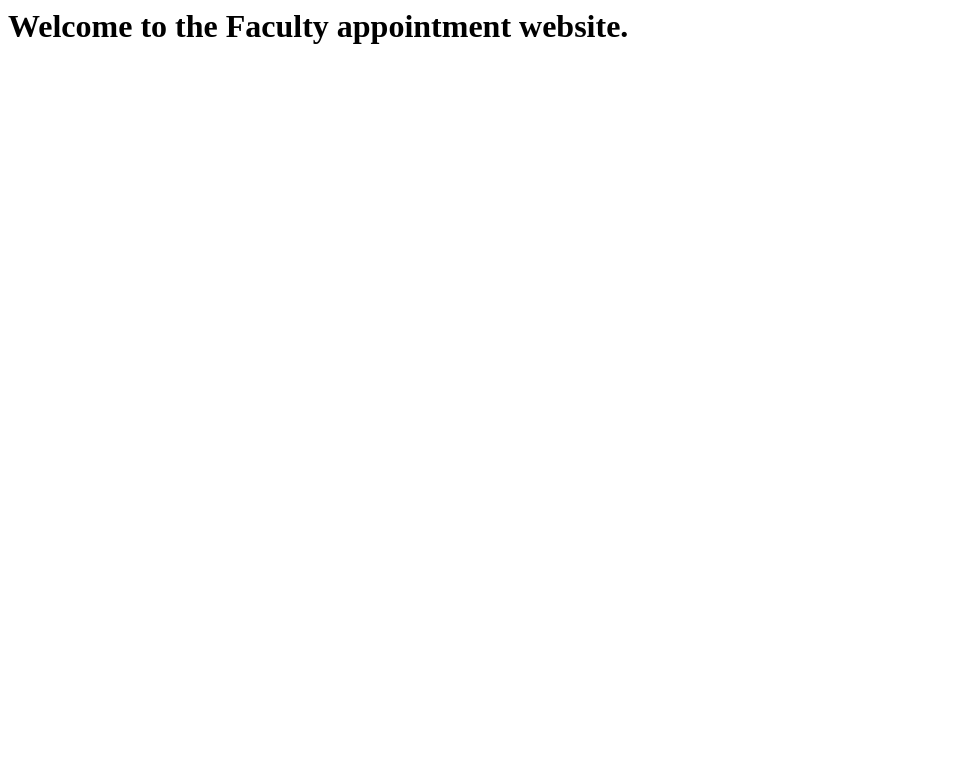
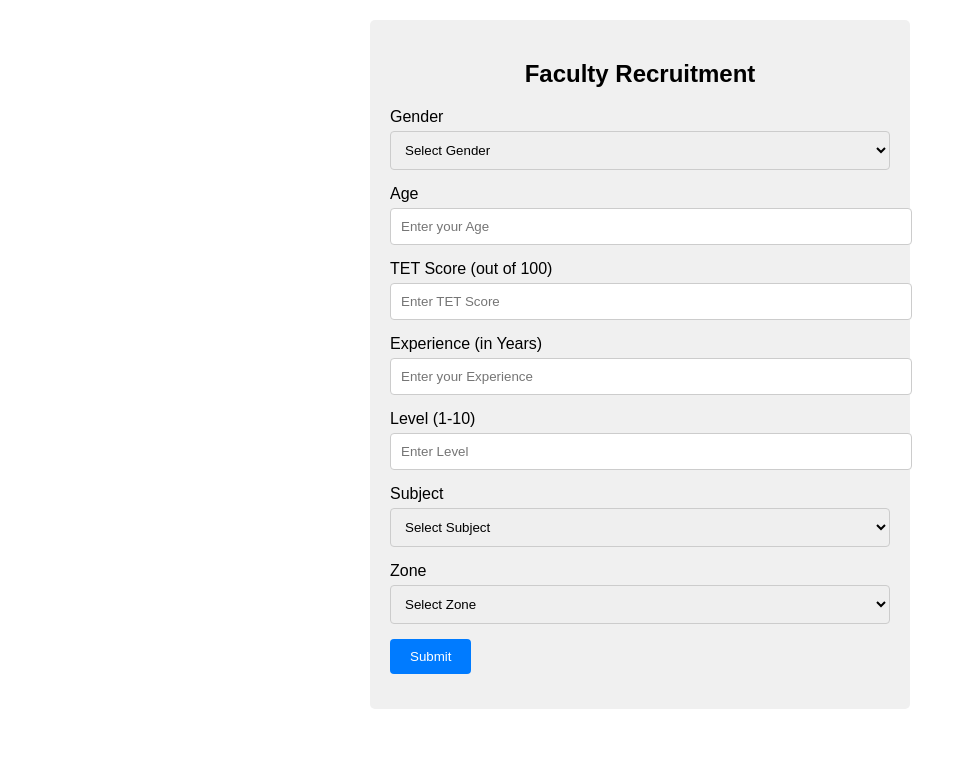
Before and after one commit to sai1027/Faculty_recruitment, a Flask app: page / in a window 1280 px wide. Shown: the top 778 px of the page, without its empty margins (0-965 px from the left). Run offline with Flask 3, Linux system fonts and the light colour scheme.

Commit message:
optimized

```diff
--- a/application.py
+++ b/app.py
@@ -5,17 +5,11 @@ import pandas as pd
 from sklearn.preprocessing import StandardScaler
 from src.pipeline.predict_pipeline import CustomData,PredictPipeline
 
-application=Flask(__name__)
 
-app=application
+app = Flask(__name__)
 
 ## Route for a home page
-
-@app.route('/')
-def index():
-    return render_template('index.html')
-
-@app.route('/predictdata',methods=['GET','POST'])
+@app.route('/',methods=['GET','POST'])
 def predict_datapoint():
     if request.method=='GET':
         return render_template('home.html')
--- a/templates/home.html
+++ b/templates/home.html
@@ -1,96 +1,80 @@
-<html>
+
+<!DOCTYPE html>
+<html lang="en">
+
+<head>
+    <meta charset="UTF-8">
+    <meta name="viewport" content="width=device-width, initial-scale=1.0">
+    <title>Faculty Recruitment Form</title>
+    <link rel="stylesheet" href="style.css">
+</head>
 
 <body>
-    <div class="login">
-        <h2>Faculty recruitment</h2>
-        <link rel="stylesheet" href="">
-        <form action="{{ url_for('predict_datapoint')}}" method="post">
-            <div class="mb-3">
-                <label class="form-label">Gender</label>
-                <select class="form-control" name="gender" placeholder="Enter the Gender" required>
-                    <option class="placeholder" selected disabled value="">Select your Gender</option>
-                    <option value=0>
-                        Male
-                    </option>
-                    <option value=1>
-                        Female
-                    </option>
+    <div class="container">
+        <h2>Faculty Recruitment</h2>
+        <form action="{{ url_for('predict_datapoint') }}" method="post">
+            <div class="form-group">
+                <label for="gender">Gender</label>
+                <select class="form-control" id="gender" name="gender" required>
+                    <option value="" selected disabled>Select Gender</option>
+                    <option value="Male">Male</option>
+                    <option value="Female">Female</option>
                 </select>
             </div>
 
-            <div class="mb-3">
-                <label class="form-label">Age</label>
-                <input class="form-control" type="number" name="age" placeholder="age" min='24' max='60' />
+            <div class="form-group">
+                <label for="age">Age</label>
+                <input type="number" class="form-control" id="age" name="age" placeholder="Enter your Age" min="24"
+                    max="60" required>
             </div>
 
-            <div class="mb-3">
-                <label class="form-label">TET Score out of 100</label>
-                <input class="form-control" type="number" name="TETscore" placeholder="Enter your TETscore" min='0'
-                    max='100' />
+            <div class="form-group">
+                <label for="TETscore">TET Score (out of 100)</label>
+                <input type="number" class="form-control" id="TETscore" name="TETscore" placeholder="Enter TET Score"
+                    min="0" max="100" required>
             </div>
 
-            <div class="mb-3">
-                <label class="form-label">Experience</label>
-                <input class="form-control" type="number" name="experience" placeholder="Enter your experience" min='0'
-                    max='30' />
+            <div class="form-group">
+                <label for="experience">Experience (in Years)</label>
+                <input type="number" class="form-control" id="experience" name="experience"
+                    placeholder="Enter your Experience" min="0" max="30" required>
             </div>
 
-            <div class="mb-3">
-                <label class="form-label">Level</label>
-                <input class="form-control" type="number" name="level" placeholder="Enter your experience" min='1' max='10' />
+            <div class="form-group">
+                <label for="level">Level (1-10)</label>
+                <input type="number" class="form-control" id="level" name="level" placeholder="Enter Level" min="1"
+                    max="10" required>
             </div>
 
-            <div class="mb-3">
-                <label class="form-label">subject</label>
-                <select class="form-control" name="subject" placeholder="Enter the subject" required>
-                    <option class="placeholder" selected disabled value="">Select subject</option>
-                    <option value="MATHS">
-                        maths
-                    </option>
-                    <option value="ENGLISH">
-                        english
-                    </option>
-                    <option value="SCIENCE">
-                        science
-                    </option>
-                    <option value="SOCIAL">
-                        social
-                    </option>
-                    <option value="TELUGU">
-                        telugu
-                    </option>
+            <div class="form-group">
+                <label for="subject">Subject</label>
+                <select class="form-control" id="subject" name="subject" required>
+                    <option value="" selected disabled>Select Subject</option>
+                    <option value="MATHS">Maths</option>
+                    <option value="ENGLISH">English</option>
+                    <option value="SCIENCE">Science</option>
+                    <option value="SOCIAL">Social</option>
+                    <option value="TELUGU">Telugu</option>
                 </select>
             </div>
-            <div class="mb-3">
-                <label class="form-label">zone</label>
-                <select class="form-control" name="zone" placeholder="Enter the zone" required>
-                    <option class="placeholder" selected disabled value="">Select your zone</option>
-                    <option value=1>
-                        zone 1
-                    </option>
-                    <option value=2>
-                        zone 2
-                    </option>
-                    <option value=3>
-                        zone 3
-                    </option>
-                    <option value=4>
-                        zone 4
-                    </option>
-                    <option value=5>
-                        zone 5
-                    </option>
-                    </select>
+
+            <div class="form-group">
+                <label for="zone">Zone</label>
+                <select class="form-control" id="zone" name="zone" required>
+                    <option value="" selected disabled>Select Zone</option>
+                    <option value="1">Zone 1</option>
+                    <option value="2">Zone 2</option>
+                    <option value="3">Zone 3</option>
+                    <option value="4">Zone 4</option>
+                    <option value="5">Zone 5</option>
+                </select>
             </div>
 
-            <div class="mb-3">
-                <input class="btn btn-primary" type="submit" value="submit" required />
+            <div class="form-group">
+                <button type="submit" class="btn btn-primary">Submit</button>
             </div>
         </form>
-        <h2>
-            THE prediction is {{results}}
-        </h2>
-
-        <body>
+    </div>
+</body>
 
 </html>
--- a/templates/index.html
+++ b/templates/index.html
@@ -1 +1,71 @@
-<h1>Welcome to the Faculty appointment website.</h1>
+<!DOCTYPE html>
+<html lang="en">
+<head>
+    <meta charset="UTF-8">
+    <meta name="viewport" content="width=device-width, initial-scale=1.0">
+    <title>Faculty Recruitment Form</title>
+    <link rel="stylesheet" href="style.css"> </head>
+<body>
+    <div class="container">
+        <h2>Faculty Recruitment</h2>
+        <form action="{{ url_for('predict_datapoint') }}" method="post">
+            <div class="form-group">
+                <label for="gender">Gender</label>
+                <select class="form-control" id="gender" name="gender" required>
+                    <option value="" selected disabled>Select Gender</option>
+                    <option value="Male">Male</option>
+                    <option value="Female">Female</option>
+                </select>
+            </div>
+
+            <div class="form-group">
+                <label for="age">Age</label>
+                <input type="number" class="form-control" id="age" name="age" placeholder="Enter your Age" min="24" max="60" required>
+            </div>
+
+            <div class="form-group">
+                <label for="TETscore">TET Score (out of 100)</label>
+                <input type="number" class="form-control" id="TETscore" name="TETscore" placeholder="Enter TET Score" min="0" max="100" required>
+            </div>
+
+            <div class="form-group">
+                <label for="experience">Experience (in Years)</label>
+                <input type="number" class="form-control" id="experience" name="experience" placeholder="Enter your Experience" min="0" max="30" required>
+            </div>
+
+            <div class="form-group">
+                <label for="level">Level (1-10)</label>
+                <input type="number" class="form-control" id="level" name="level" placeholder="Enter Level" min="1" max="10" required>
+            </div>
+
+            <div class="form-group">
+                <label for="subject">Subject</label>
+                <select class="form-control" id="subject" name="subject" required>
+                    <option value="" selected disabled>Select Subject</option>
+                    <option value="MATHS">Maths</option>
+                    <option value="ENGLISH">English</option>
+                    <option value="SCIENCE">Science</option>
+                    <option value="SOCIAL">Social</option>
+                    <option value="TELUGU">Telugu</option>
+                </select>
+            </div>
+
+            <div class="form-group">
+                <label for="zone">Zone</label>
+                <select class="form-control" id="zone" name="zone" required>
+                    <option value="" selected disabled>Select Zone</option>
+                    <option value="1">Zone 1</option>
+                    <option value="2">Zone 2</option>
+                    <option value="3">Zone 3</option>
+                    <option value="4">Zone 4</option>
+                    <option value="5">Zone 5</option>
+                </select>
+            </div>
+
+            <div class="form-group">
+                <button type="submit" class="btn btn-primary">Submit</button>
+            </div>
+        </form>
+    </div>
+</body>
+</html>
--- /dev/null
+++ b/templates/style.css
@@ -0,0 +1,51 @@
+body {
+    font-family: sans-serif;
+    margin: 0;
+    padding: 20px;
+}
+
+.container {
+    max-width: 500px;
+    margin: 0 auto;
+    border-radius: 5px;
+    background-color: #f0f0f0;
+    padding: 20px;
+}
+
+h2 {
+    text-align: center;
+    margin-bottom: 20px;
+}
+
+.form-group {
+    margin-bottom: 15px;
+}
+
+label {
+    display: block;
+    margin-bottom: 5px;
+}
+
+.form-control {
+    padding: 10px;
+    border: 1px solid #ccc;
+    border-radius: 4px;
+    width: 100%;
+}
+
+.form-control:focus {
+    border-color: #80bdff;
+}
+
+.btn-primary {
+    background-color: #007bff;
+    color: #fff;
+    border: none;
+    border-radius: 4px;
+    padding: 10px 20px;
+    cursor: pointer;
+}
+
+.btn-primary:hover {
+    background-color: #0069d9;
+}
```
Also changed, not shown: img/Architecture_diagram.jpg (added), img/flowdiagram.jpg (added), 2 other files.
